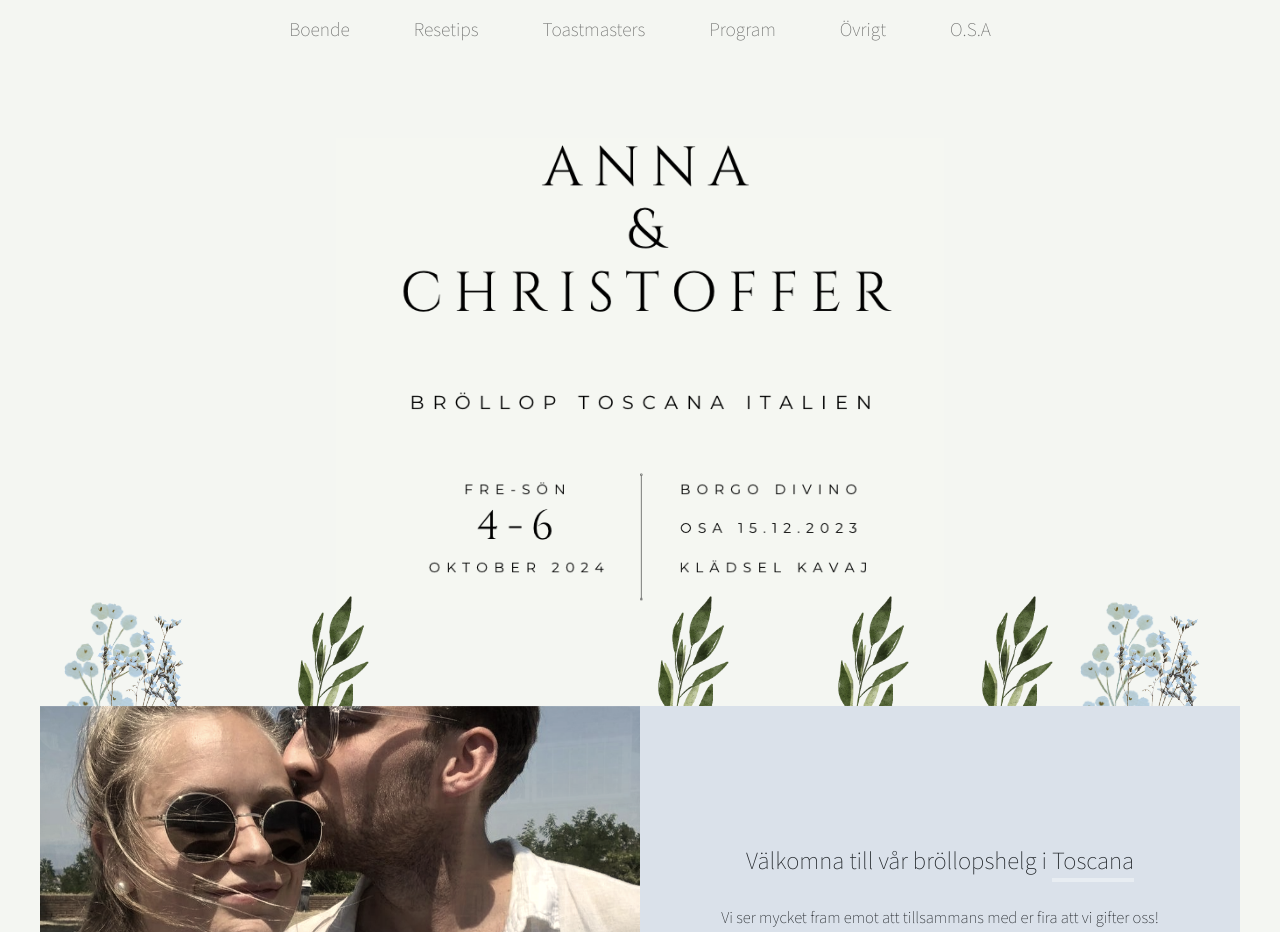
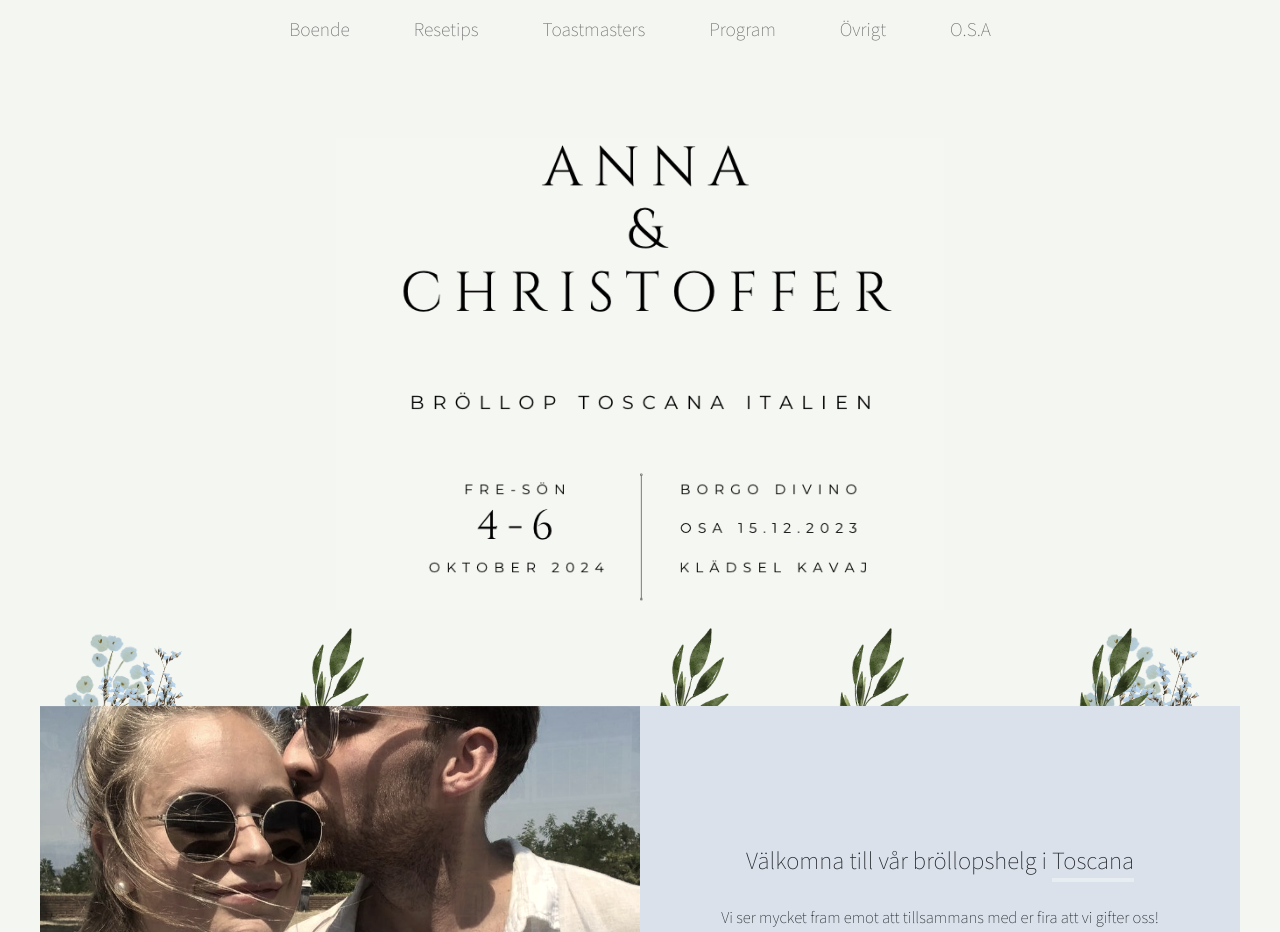
Before and after one commit to Oskarjonssonoj/annaochchristoffer, a plain HTML site: page index.html in a window 1280 px wide. Shown: the top 932 px of the page. Drawn offline with nearby package versions, Linux system fonts and the light colour scheme; a web font is replaced by a local one.

Commit message:
dsadasda

```diff
--- a/style.css
+++ b/style.css
@@ -156,13 +156,13 @@ button:focus {
 
 .flower {
     position: absolute;
-    top: -7rem;
+    top: -5rem;
     width: 10rem;
 }
 
 .leaf {
     position: absolute;
-    top: -7rem;
+    top: -5rem;
     width: 6rem;
 }
 
@@ -179,7 +179,8 @@ button:focus {
 }
 
 .leaf#five {
-    right: 15%
+    right: 7%;
+    z-index: 0;
 }
 
 .leaf#six {
@@ -429,7 +430,7 @@ button:focus {
     background-size: cover;
     background-position: center top;
     /* filter: sepia(10%) grayscale(5%); */
-    background-image: url(images/toastmasters-AC.jpg);
+    background-image: url(images/toastmasters-AC-4.png);
 }
 
 .toastmasters-text {
```
Also changed, not shown: images/toastmasters-AC-3.png (added), images/toastmasters-AC-4.png (added).
